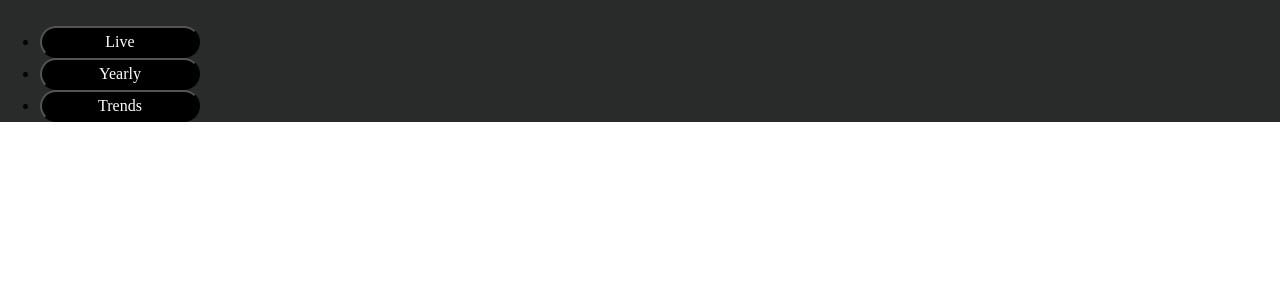
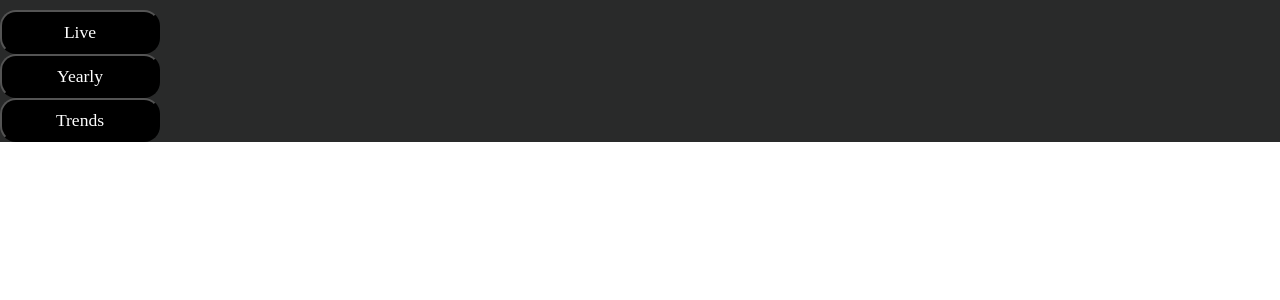
Before and after one commit to nishilfaldu/react-dashboard, a React (Create React App) app: page / in a window 1280 px wide. Shown: the top 300 px of the page. Built offline with nearby package versions, Linux system fonts and the light colour scheme.

Commit message:
ul removed

```diff
--- a/src/App.js
+++ b/src/App.js
@@ -12,18 +12,11 @@ function App() {
   return (
     <Router>
       <div className="App">
-      {/* <StatsDashboard></StatsDashboard> */}
-        <ul className="App-header">
-          <li>
+        <div className="App-header">
             <Link to="/live" style={{ textDecoration: 'none' }}><NavButton label="Live"></NavButton></Link>
-          </li>
-          <li>
             <Link to="/yearly" style={{ textDecoration: 'none' }}><NavButton label="Yearly"></NavButton></Link>
-          </li>
-          <li>
             <Link to="/trends" style={{ textDecoration: 'none' }}><NavButton label="Trends"></NavButton></Link>
-          </li>
-        </ul>
+        </div>
 
         <Switch>
           <Route exact path='/live' component={YearlyDashboard}></Route>
--- a/src/components/NavButton.js
+++ b/src/components/NavButton.js
@@ -5,10 +5,10 @@ const StyledButton = styled.button`
     display: flex;
     align-items: center;
     justify-content: center;
-    height: 2rem;
+    height: 2.5em;
     width: 10rem;
     border-radius: 1rem;
-    font-size: 1rem;
+    font-size: 1.1rem;
     font-family: "Poppins";
     color: white;
     background-color: black;
```
